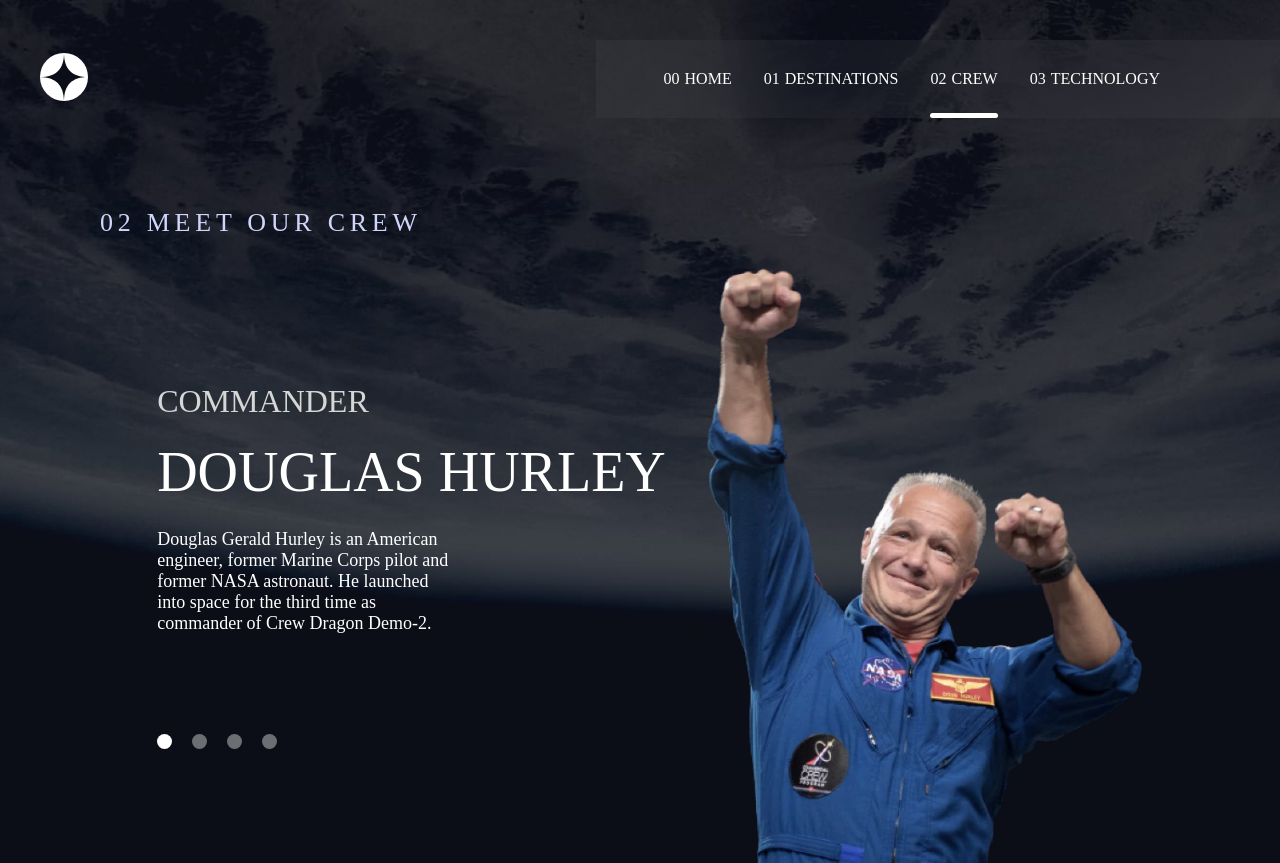
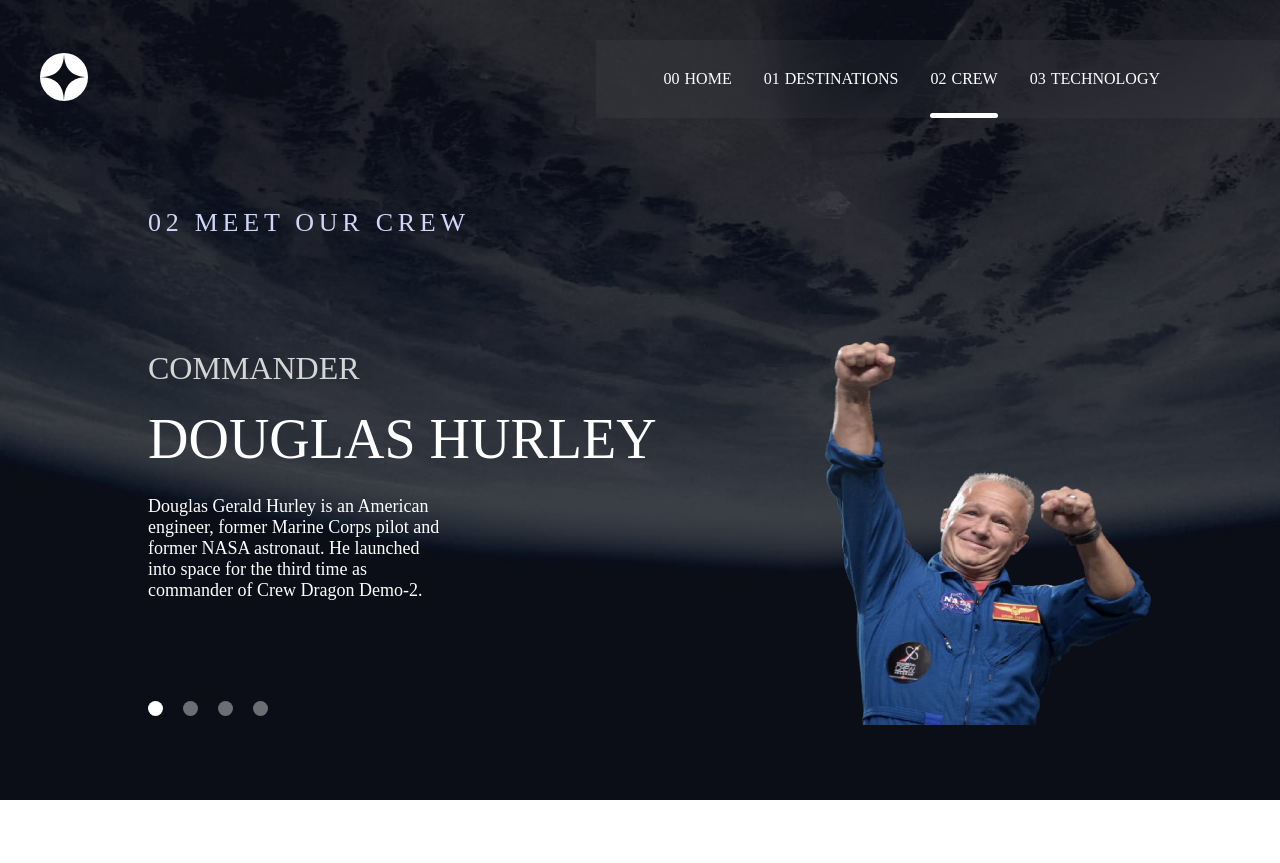
Before and after one commit to MiR-stack/FM-space-tourism-website, a React (Create React App) app: page /crew in a window 1280 px wide. After the commit the page ends 800 px from the top, so only its background shows below. Built offline with nearby package versions, Linux system fonts and the light colour scheme; a web font is replaced by a local one.

Commit message:
fix some css issu

```diff
--- a/src/layouts/heroLayout/heroLayout.styled.js
+++ b/src/layouts/heroLayout/heroLayout.styled.js
@@ -2,8 +2,21 @@ import styled from "styled-components";
 import Heading from "../../components/ui/text/heading";
 
 const variant = {
-  home: {},
+  home: {
+
+  },
   destination: {
+    container:`
+    width:80%;
+    margin:0 auto;
+
+    @media (max-width:1200px){
+      width:90%;
+    }
+    @media (max-width:768px){
+      width:100%;
+    }
+    `,
     wraper: `
     padding:20px 0;
     justify-content:space-around;
@@ -11,11 +24,17 @@ const variant = {
     `,
   },
   crew: {
+    container:`
+      width:80%;
+      margin: 0 auto;
+    `,
     wraper:`
-    justify-content:center;
+    justify-content:space-between;
     gap:20px;
    @media (max-width:600px){
     flex-direction:column-reverse;
+    align-items:center;
+    justify-content:center;
    }
     `
   },
@@ -74,7 +93,7 @@ const Wraper = styled.div`
 `;
 
 const Header = styled(Heading)`
-  padding: 50px 100px;
+  padding: 50px 20px;
   padding-bottom: 0px;
   @media (max-width: 600px) {
     padding: 0px 20px;
--- a/src/pages/crew/main/main.styled.js
+++ b/src/pages/crew/main/main.styled.js
@@ -8,6 +8,12 @@ const Content = styled.div`
   flex-direction: column;
   gap: 100px;
 
+
+
+  @media (max-width: 1000px) {
+    text-align: center;
+    align-items: center;
+  }
   @media (max-width: 600px) {
     flex-direction: column-reverse;
     gap: 50px;
@@ -19,6 +25,10 @@ const Wraper = styled.div`
   flex-direction: column;
   align-items: flex-start;
   gap: 20px;
+  @media (max-width: 1000px) {
+    text-align: center;
+    align-items: center;
+  }
 
   @media (max-width: 600px) {
     align-items: center;
@@ -59,8 +69,8 @@ const Bio = styled(SubHeading)`
 const Image = styled.img`
   height: 74.4vh;
 
-  @media (max-width: 1200px) {
-    height: calc(65vh + 5vw);
+  @media (max-width: 1800px) {
+    height: calc(40vh + 5vw);
     width: calc(200px + 10vw);
   }
   @media (max-width: 1200px) {
```
